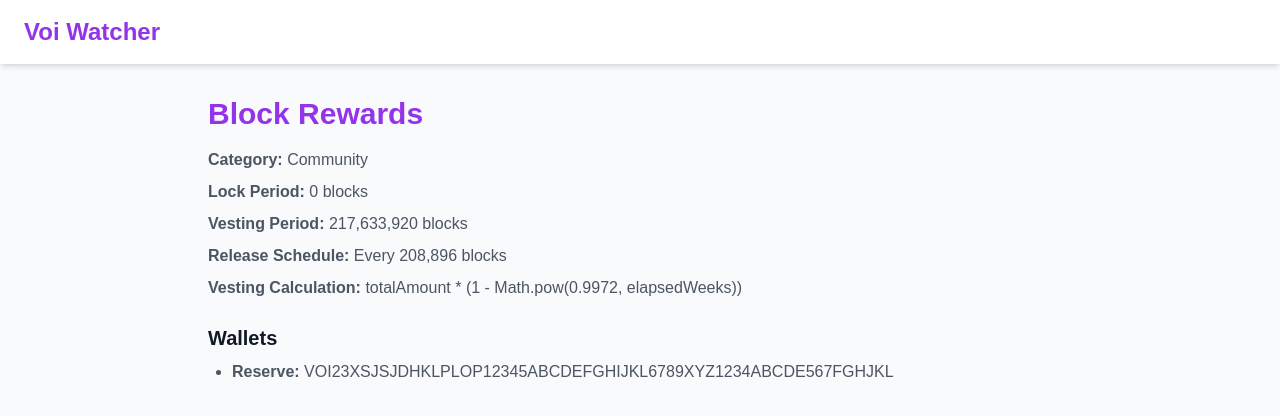
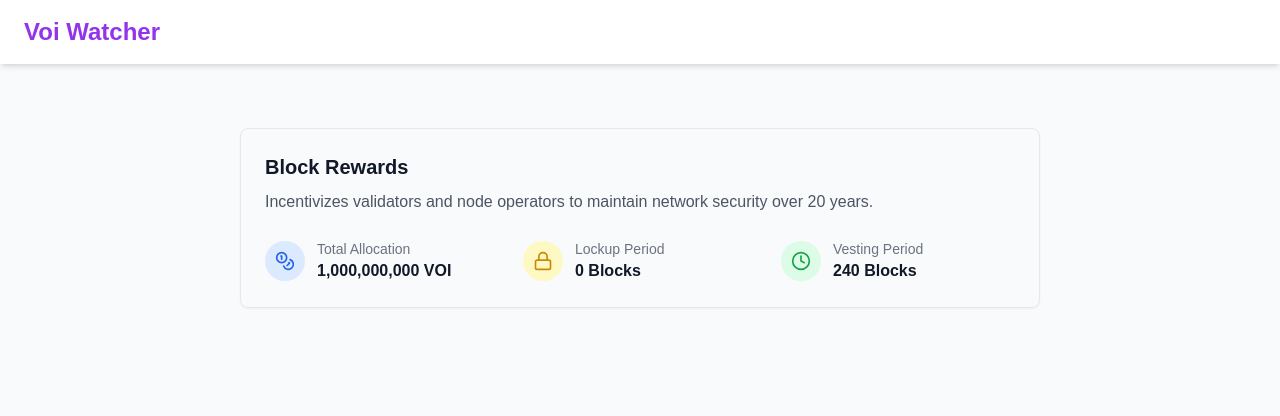
Before and after one commit to bolasevich/voi-watcher, a Next.js app: page /allocation/block-rewards in a window 1280 px wide. Shown: the top 416 px of the page. Built offline with nearby package versions, Linux system fonts and the light colour scheme.

Commit message:
Added the first allocation details component.

```diff
--- a/package.json
+++ b/package.json
@@ -10,6 +10,8 @@
     "format": "prettier --write ."
   },
   "dependencies": {
+    "algosdk": "^3.0.0",
+    "lucide-react": "^0.460.0",
     "next": "15.0.3",
     "react": "19.0.0-rc-66855b96-20241106",
     "react-dom": "19.0.0-rc-66855b96-20241106"
--- a/src/app/allocation/[slug]/page.tsx
+++ b/src/app/allocation/[slug]/page.tsx
@@ -1,5 +1,6 @@
 import { Allocation } from '@/types/Allocation';
 import allocationData from '@/data/allocations.json';
+import { AllocationDetails } from '@/components/AllocationDetails';
 
 function getAllocationBySlug(slug: string): Allocation | undefined {
   return allocationData.find((allocation) => allocation.slug === slug);
@@ -25,33 +26,30 @@ export default async function AllocationPage({ params }: Props) {
   }
 
   return (
-    <div>
-      <h1 className='text-3xl font-bold text-purple-600'>{allocation.name}</h1>
-      <p className='text-gray-600 mt-4'>
-        <strong>Category:</strong> {allocation.category}
-      </p>
-      <p className='text-gray-600 mt-2'>
-        <strong>Lock Period:</strong> {allocation.lock.toLocaleString()} blocks
-      </p>
-      <p className='text-gray-600 mt-2'>
-        <strong>Vesting Period:</strong> {allocation.vesting.toLocaleString()}{' '}
-        blocks
-      </p>
-      <p className='text-gray-600 mt-2'>
-        <strong>Release Schedule:</strong> Every{' '}
-        {allocation.releaseSchedule.toLocaleString()} blocks
-      </p>
-      <p className='text-gray-600 mt-2'>
-        <strong>Vesting Calculation:</strong> {allocation.vestingCalculation}
-      </p>
-      <h2 className='text-xl font-semibold mt-6'>Wallets</h2>
-      <ul className='list-disc pl-6 mt-2'>
-        {allocation.wallets.map((wallet, index) => (
-          <li key={index} className='text-gray-600'>
-            <strong>{wallet.name}:</strong> {wallet.address}
-          </li>
-        ))}
-      </ul>
+    <div className='min-h-screen bg-gray-50'>
+      <main className='max-w-7xl mx-auto px-4 sm:px-6 lg:px-8 py-8'>
+        <div className='space-y-6'>
+          <AllocationDetails allocation={allocation} />
+          {/* <AllocationDetails
+            title={mockData.allocation.title}
+            description={mockData.allocation.description}
+            wallets={mockData.allocation.wallets}
+            allocation={{
+              totalAmount: mockData.allocation.totalAmount,
+              lockupPeriod: mockData.allocation.lockupPeriod,
+              vestingPeriod: mockData.allocation.vestingPeriod,
+            }}
+          />
+          <AllocationSchedule
+            lockBlocks={100000}
+            vestingBlocks={100000}
+            startBlock={100}
+            currentBlock={1000}
+          />
+          <BalanceOverview {...mockData.balances} />
+          <TransactionList transactions={transactions} /> */}
+        </div>
+      </main>
     </div>
   );
 }
--- /dev/null
+++ b/src/components/AllocationDetails.tsx
@@ -0,0 +1,63 @@
+'use client';
+
+import { Card } from '@/components/ui/card';
+import { Clock, Lock, Coins } from 'lucide-react';
+import { Allocation } from '@/types/Allocation';
+
+interface AllocationDetailsProps {
+  allocation: Allocation;
+}
+
+export function AllocationDetails({ allocation }: AllocationDetailsProps) {
+  const { name, description, wallets, lock, vesting, totalAmount } = allocation;
+
+  return (
+    <Card className='p-6'>
+      <div className='space-y-6'>
+        {/* Title and Description */}
+        <div>
+          <h2 className='text-xl font-semibold text-gray-900'>{name}</h2>
+          <p className='mt-2 text-gray-600 leading-relaxed'>{description}</p>
+        </div>
+
+        {/* Lockup and Vesting Periods */}
+        <div className='grid grid-cols-1 md:grid-cols-3 gap-6'>
+          {/* Total Allocation */}
+          <div className='flex items-center space-x-3'>
+            <div className='flex items-center justify-center w-10 h-10 rounded-full bg-blue-100'>
+              <Coins className='w-5 h-5 text-blue-600' />
+            </div>
+            <div>
+              <div className='text-sm text-gray-500'>Total Allocation</div>
+              <div className='font-semibold'>
+                {totalAmount.toLocaleString()} VOI
+              </div>
+            </div>
+          </div>
+
+          {/* Lockup Period */}
+          <div className='flex items-center space-x-3'>
+            <div className='flex items-center justify-center w-10 h-10 rounded-full bg-yellow-100'>
+              <Lock className='w-5 h-5 text-yellow-600' />
+            </div>
+            <div>
+              <div className='text-sm text-gray-500'>Lockup Period</div>
+              <div className='font-semibold'>{lock} Blocks</div>
+            </div>
+          </div>
+
+          {/* Vesting Period */}
+          <div className='flex items-center space-x-3'>
+            <div className='flex items-center justify-center w-10 h-10 rounded-full bg-green-100'>
+              <Clock className='w-5 h-5 text-green-600' />
+            </div>
+            <div>
+              <div className='text-sm text-gray-500'>Vesting Period</div>
+              <div className='font-semibold'>{vesting} Blocks</div>
+            </div>
+          </div>
+        </div>
+      </div>
+    </Card>
+  );
+}
--- /dev/null
+++ b/src/components/ui/card.tsx
@@ -0,0 +1,47 @@
+import * as React from 'react';
+
+const Card = React.forwardRef<
+  HTMLDivElement,
+  React.HTMLAttributes<HTMLDivElement>
+>(({ className = '', ...props }, ref) => (
+  <div
+    ref={ref}
+    className={`rounded-lg border bg-card text-card-foreground shadow-sm ${className}`}
+    {...props}
+  />
+));
+Card.displayName = 'Card';
+
+const CardHeader = React.forwardRef<
+  HTMLDivElement,
+  React.HTMLAttributes<HTMLDivElement>
+>(({ className = '', ...props }, ref) => (
+  <div
+    ref={ref}
+    className={`flex flex-col space-y-1.5 p-6 ${className}`}
+    {...props}
+  />
+));
+CardHeader.displayName = 'CardHeader';
+
+const CardTitle = React.forwardRef<
+  HTMLParagraphElement,
+  React.HTMLAttributes<HTMLHeadingElement>
+>(({ className = '', ...props }, ref) => (
+  <h3
+    ref={ref}
+    className={`text-2xl font-semibold leading-none tracking-tight ${className}`}
+    {...props}
+  />
+));
+CardTitle.displayName = 'CardTitle';
+
+const CardContent = React.forwardRef<
+  HTMLDivElement,
+  React.HTMLAttributes<HTMLDivElement>
+>(({ className = '', ...props }, ref) => (
+  <div ref={ref} className={`p-6 pt-0 ${className}`} {...props} />
+));
+CardContent.displayName = 'CardContent';
+
+export { Card, CardHeader, CardTitle, CardContent };
--- /dev/null
+++ b/src/config/index.ts
@@ -0,0 +1,2 @@
+export const ALGOD_API_URL = 'https://mainnet-api.voi.nodely.dev';
+export const ALGOD_API_TOKEN = ''; // Replace with your API token if needed
--- a/src/data/allocations.json
+++ b/src/data/allocations.json
@@ -4,14 +4,16 @@
     "slug": "block-rewards",
     "name": "Block Rewards",
     "category": "Community",
+    "totalAmount": 1000000000,
     "lock": 0,
-    "vesting": 217633920,
+    "vesting": 240,
     "vestingCalculation": "totalAmount * (1 - Math.pow(0.9972, elapsedWeeks))",
-    "releaseSchedule": 208896,
+    "releaseSchedule": "week",
+    "description": "Incentivizes validators and node operators to maintain network security over 20 years.",
     "wallets": [
       {
         "name": "Reserve",
-        "address": "VOI23XSJSJDHKLPLOP12345ABCDEFGHIJKL6789XYZ1234ABCDE567FGHJKL"
+        "address": "ACONNT2QLT5MEZYKBYJZXFFDRXPZQH7UUBMX7WAIOWFYLV5YRUCRIOVTH4"
       }
     ]
   },
@@ -20,14 +22,16 @@
     "slug": "community-early-incentives",
     "name": "Community Early Incentives",
     "category": "Community",
+    "totalAmount": 1500000000,
     "lock": 0,
-    "vesting": 54408480,
+    "vesting": 0,
     "vestingCalculation": "totalAmount * (elapsedBlocks / totalVestingBlocks)",
-    "releaseSchedule": 906808,
+    "releaseSchedule": "month",
+    "description": "Bootstraps the ecosystem's growth within the first 18 months post-TGE.",
     "wallets": [
       {
         "name": "Reserve",
-        "address": "VOI12ABCD5678EFGH9JKLMNOPQRSTU123456XYZABCDEFGHIJKLMNO56789PQ"
+        "address": "ACONNT2QLT5MEZYKBYJZXFFDRXPZQH7UUBMX7WAIOWFYLV5YRUCRIOVTH4"
       }
     ]
   },
@@ -36,14 +40,16 @@
     "slug": "community-mid-incentives",
     "name": "Community Mid Incentives",
     "category": "Community",
+    "totalAmount": 3000000000,
     "lock": 0,
-    "vesting": 108816960,
+    "vesting": 60,
     "vestingCalculation": "totalAmount * (elapsedBlocks / totalVestingBlocks)",
-    "releaseSchedule": 906808,
+    "releaseSchedule": "month",
+    "description": "Supports ecosystem development during the mid-phase, spanning 5 years.",
     "wallets": [
       {
         "name": "Reserve",
-        "address": "VOI9XYZABCD5678EFGH123JKLMNOPQRSTU56789ABCDE1234567FGHJKLMNO"
+        "address": "ACONNT2QLT5MEZYKBYJZXFFDRXPZQH7UUBMX7WAIOWFYLV5YRUCRIOVTH4"
       }
     ]
   },
@@ -52,14 +58,16 @@
     "slug": "community-late-incentives",
     "name": "Community Late Incentives",
     "category": "Community",
-    "lock": 54408480,
-    "vesting": 108816960,
+    "totalAmount": 2000000000,
+    "lock": 60,
+    "vesting": 120,
     "vestingCalculation": "totalAmount * (elapsedBlocks / totalVestingBlocks)",
-    "releaseSchedule": 906808,
+    "releaseSchedule": "month",
+    "description": "Ensures sustained growth and engagement in the ecosystem's later stages.",
     "wallets": [
       {
         "name": "Reserve",
-        "address": "VOI78LMNOPQRSTU1234ABCDEFGHIJKL5678XYZ1234567FGHJKLMNOPQRS"
+        "address": "ACONNT2QLT5MEZYKBYJZXFFDRXPZQH7UUBMX7WAIOWFYLV5YRUCRIOVTH4"
       }
     ]
   },
@@ -68,14 +76,16 @@
     "slug": "treasury-early",
     "name": "Treasury Early",
     "category": "Block Authority",
+    "totalAmount": 327200000,
     "lock": 0,
     "vesting": 0,
     "vestingCalculation": "totalAmount",
-    "releaseSchedule": 906808,
+    "releaseSchedule": "month",
+    "description": "Provides immediate funds for early-stage development and operations.",
     "wallets": [
       {
         "name": "Reserve",
-        "address": "VOI56XYZ1234ABCDEFGHIJKLM56789NOPQRSTU567FGHJKLMNO123ABCDE"
+        "address": "ACONNT2QLT5MEZYKBYJZXFFDRXPZQH7UUBMX7WAIOWFYLV5YRUCRIOVTH4"
       }
     ]
   },
@@ -84,14 +94,16 @@
     "slug": "treasury-mid",
     "name": "Treasury Mid",
     "category": "Block Authority",
-    "lock": 21763392,
+    "totalAmount": 500000000,
+    "lock": 24,
     "vesting": 0,
     "vestingCalculation": "totalAmount * (elapsedBlocks / totalVestingBlocks)",
-    "releaseSchedule": 906808,
+    "releaseSchedule": "month",
+    "description": "Allocates resources for mid-term initiatives and scaling efforts.",
     "wallets": [
       {
         "name": "Reserve",
-        "address": "VOI34ABCDEFGHIJKL56789XYZ1234MNOPQRSTU5678FGHJKL123ABCDEF"
+        "address": "ACONNT2QLT5MEZYKBYJZXFFDRXPZQH7UUBMX7WAIOWFYLV5YRUCRIOVTH4"
       }
     ]
   },
@@ -100,14 +112,16 @@
     "slug": "treasury-late",
     "name": "Treasury Late",
     "category": "Block Authority",
-    "lock": 54408480,
+    "totalAmount": 500000000,
+    "lock": 60,
     "vesting": 0,
     "vestingCalculation": "totalAmount * (elapsedBlocks / totalVestingBlocks)",
-    "releaseSchedule": 906808,
+    "releaseSchedule": "month",
+    "description": "Secures funding for long-term sustainability and unforeseen needs.",
     "wallets": [
       {
         "name": "Reserve",
-        "address": "VOI90JKLMNOPQRSTU1234ABCDEFG5678XYZ56789FGHJKLM123ABCDE1234"
+        "address": "ACONNT2QLT5MEZYKBYJZXFFDRXPZQH7UUBMX7WAIOWFYLV5YRUCRIOVTH4"
       }
     ]
   },
@@ -116,14 +130,16 @@
     "slug": "core-team-employees",
     "name": "Core Team/Employees",
     "category": "Block Authority",
-    "lock": 21763392,
-    "vesting": 10881696,
+    "totalAmount": 1000000000,
+    "lock": 24,
+    "vesting": 36,
     "vestingCalculation": "totalAmount * (elapsedBlocks / totalVestingBlocks)",
-    "releaseSchedule": 906808,
+    "releaseSchedule": "month",
+    "description": "Rewards core team members and employees, aligning their interests with the project's success.",
     "wallets": [
       {
         "name": "Reserve",
-        "address": "VOI12FGHJKLM56789NOPQRSTU1234ABCDEFG56789XYZ123456ABCDEFGH"
+        "address": "ACONNT2QLT5MEZYKBYJZXFFDRXPZQH7UUBMX7WAIOWFYLV5YRUCRIOVTH4"
       }
     ]
   },
@@ -132,14 +148,16 @@
     "slug": "investor-private",
     "name": "Investor Private",
     "category": "Investors",
-    "lock": 21763392,
-    "vesting": 10881696,
+    "totalAmount": 56000000,
+    "lock": 24,
+    "vesting": 36,
     "vestingCalculation": "totalAmount * (elapsedBlocks / totalVestingBlocks)",
-    "releaseSchedule": 906808,
+    "releaseSchedule": "month",
+    "description": "Allocates tokens to private investors supporting early development.",
     "wallets": [
       {
         "name": "Reserve",
-        "address": "VOI78MNOPQRSTU12345XYZABCDEFGHIJKL5678FGHJKLM12345678ABCDE"
+        "address": "ACONNT2QLT5MEZYKBYJZXFFDRXPZQH7UUBMX7WAIOWFYLV5YRUCRIOVTH4"
       }
     ]
   },
@@ -148,14 +166,16 @@
     "slug": "investor-pre-seed",
     "name": "Investor Pre-Seed",
     "category": "Investors",
-    "lock": 21763392,
-    "vesting": 10881696,
+    "totalAmount": 100800000,
+    "lock": 24,
+    "vesting": 36,
     "vestingCalculation": "totalAmount * (elapsedBlocks / totalVestingBlocks)",
-    "releaseSchedule": 906808,
+    "releaseSchedule": "month",
+    "description": "Designated for pre-seed investors who provided initial capital.",
     "wallets": [
       {
         "name": "Reserve",
-        "address": "VOI56FGHJKLMNOPQRSTU1234567XYZABCDEFG5678ABC1234JKLMN567OPQ"
+        "address": "ACONNT2QLT5MEZYKBYJZXFFDRXPZQH7UUBMX7WAIOWFYLV5YRUCRIOVTH4"
       }
     ]
   },
@@ -164,14 +184,16 @@
     "slug": "investor-seed",
     "name": "Investor Seed",
     "category": "Investors",
-    "lock": 10881696,
-    "vesting": 0,
+    "totalAmount": 16000000,
+    "lock": 12,
+    "vesting": 12,
     "vestingCalculation": "totalAmount * (elapsedBlocks / totalVestingBlocks)",
-    "releaseSchedule": 906808,
+    "releaseSchedule": "month",
+    "description": "Supports seed investors with a quick return on investment.",
     "wallets": [
       {
         "name": "Reserve",
-        "address": "VOI34ABCDEFGHIJKLM56789XYZ123456NOPQRSTU567FGHJKLMNO123ABC"
+        "address": "ACONNT2QLT5MEZYKBYJZXFFDRXPZQH7UUBMX7WAIOWFYLV5YRUCRIOVTH4"
       }
     ]
   }
--- a/src/types/Allocation.ts
+++ b/src/types/Allocation.ts
@@ -10,9 +10,11 @@ export interface Allocation {
   slug: string;
   name: string;
   category: AllocationCategory;
+  totalAmount: number;
   lock: number; // Lock period in blocks
   vesting: number; // Vesting duration in blocks
   vestingCalculation: string; // Formula for calculating vested amount
-  releaseSchedule: number; // Number of blocks per interval
+  releaseSchedule: string; // Number of blocks per interval
+  description: string;
   wallets: Wallet[]; // Array of wallet objects
 }
```
Also changed, not shown: src/app/api/[operation]/route.ts (added, +44 -0 lines), src/utils/api.ts (added, +41 -0 lines), src/utils/blockchain.ts (added, +39 -0 lines), 1 other file (tests, documents, lock files or other folders).
